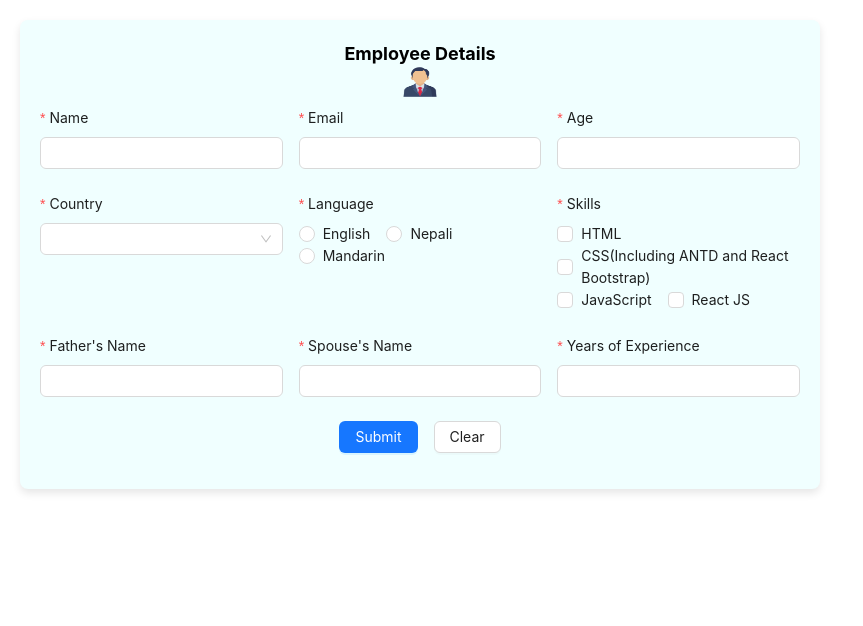
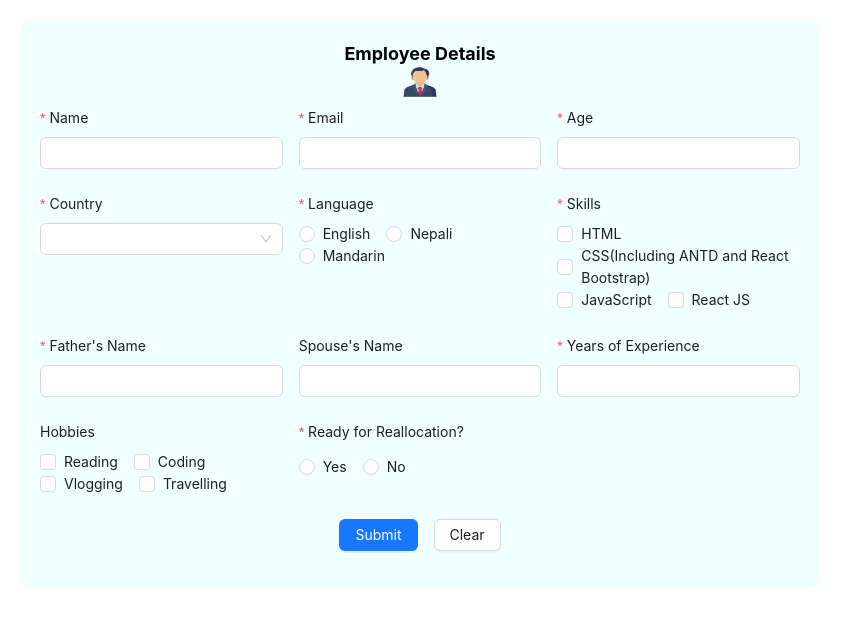
Before and after one commit to Rudraneel123/Antd, a React (Vite) app in the folder antd-project/: page / in a window 1280 px wide. Shown: the top 626 px of the page, without its empty margins (0-863 px from the left). Built offline with nearby package versions, Linux system fonts and the light colour scheme.

Commit message:
App.jsc committed

```diff
--- a/antd-project/src/App.jsx
+++ b/antd-project/src/App.jsx
@@ -75,7 +75,7 @@ const App = () => {
           background: "#fff",
           padding: "20px",
           borderRadius: "8px",
-          boxShadow: "0 4px 8px rgba(0,0,0,0.1)",
+          // boxShadow: "0 4px 8px rgba(0,0,0,0.1)",
           backgroundColor: "azure",
           maxHeight: "80vh", // Prevents overflowing content
           overflowY: "auto",
@@ -212,7 +212,7 @@ const App = () => {
                 name="spousename"
                 rules={[
                   {
-                    required: true,
+                    required: false,
                     message: "Please input your Spouse's  name!",
                   },
                 ]}
@@ -235,6 +235,41 @@ const App = () => {
               </Form.Item>
             </Col>
           </Row>
+          <Row gutter={[16, 16]}>
+            <Col xs={24} sm={12} md={8} style={{ minWidth: "200px" }}>
+              <Form.Item
+                label="Hobbies"
+                name="hobbies"
+                // rules={[
+                //   { required: true, message: "Select the following" },
+                // ]}
+              >
+                <Checkbox.Group>
+                  <Checkbox value="reading">Reading</Checkbox>
+                  <Checkbox value="coding">Coding</Checkbox>
+                  <Checkbox value="vlogging">Vlogging</Checkbox>
+                  <Checkbox value="travelling">Travelling</Checkbox>
+                </Checkbox.Group>
+              </Form.Item>
+            </Col>
+            <Col xs={24} sm={12} md={8} style={{ minWidth: "200px" }}>
+              <Form.Item
+                label="Ready for Reallocation?"
+                name="realloc"
+                rules={[
+                  { required: true, message: "Please select Yes or No!" },
+                ]}
+              >
+                <Radio.Group>
+                  <Radio value="Yes">Yes</Radio>
+                  <Radio value="No">No</Radio>
+                </Radio.Group>
+              </Form.Item>
+            </Col>
+            <Col xs={24} sm={12} md={8} style={{ minWidth: "200px" }}>
+              <Form.Item></Form.Item>
+            </Col>
+          </Row>
 
           <Row justify="center" gutter={16}>
             <Col>
@@ -255,12 +290,33 @@ const App = () => {
             style={{ display: "flex", flexDirection: "column", gap: "10px" }}
           >
             {data.map((record, index) => (
-              <div key={index} onClick={() => onViewRecord(record)}>
+              <div
+                key={index}
+                onClick={() => onViewRecord(record)}
+                style={{
+                  display: "flex",
+                  alignItems: "center", // Align items in a single line
+                  justifyContent: "space-between", // Space between text and icons
+                  gap: "10px", // Add spacing between elements
+                  padding: "10px",
+                  borderBottom: "1px solid #ddd",
+                }}
+              >
+                <div style={{ flex: 1, display: "flex", gap: "10px" }}>
                   <span style={{ color: "black" }}>{record.name}</span>
                   <span style={{ marginLeft: 10, color: "black" }}>
                     {record.email}
                   </span>
-                <Button type="link" onClick={() => onDeleteRecord(index)}>
+                </div>
+                <div style={{ display: "flex", gap: "10px" }}>
+                  <Button
+                    type="link"
+                    onClick={(event) => {
+                      event.stopPropagation(); // Prevents triggering the onViewRecord function
+                      onDeleteRecord(index);
+                    }}
+                  >
+                    {" "}
                     <img
                       src="/delete.png"
                       alt="delete"
@@ -272,7 +328,10 @@ const App = () => {
                       }}
                     />
                   </Button>
-                <Button type="link" onClick={() => onEditRecord(index, record)}>
+                  <Button
+                    type="link"
+                    onClick={() => onEditRecord(index, record)}
+                  >
                     <img
                       src="/pencil.png"
                       alt="pencil"
@@ -284,6 +343,7 @@ const App = () => {
                       }}
                     />
                   </Button>
+                </div>
               </div>
             ))}
           </div>
@@ -303,6 +363,8 @@ const App = () => {
           <p>Father`s Name: {record.fathername}</p>
           <p>Spouse`s Name: {record.spousename}</p>
           <p>YoExp: {record.experience}</p>
+          <p>Reallocation: {record.realloc}</p>
+          <p>Hobbies: {record.hobbies}</p>
         </Modal>
       </div>
     </div>
```
Lines whose indentation alone changed are shown as unchanged.
